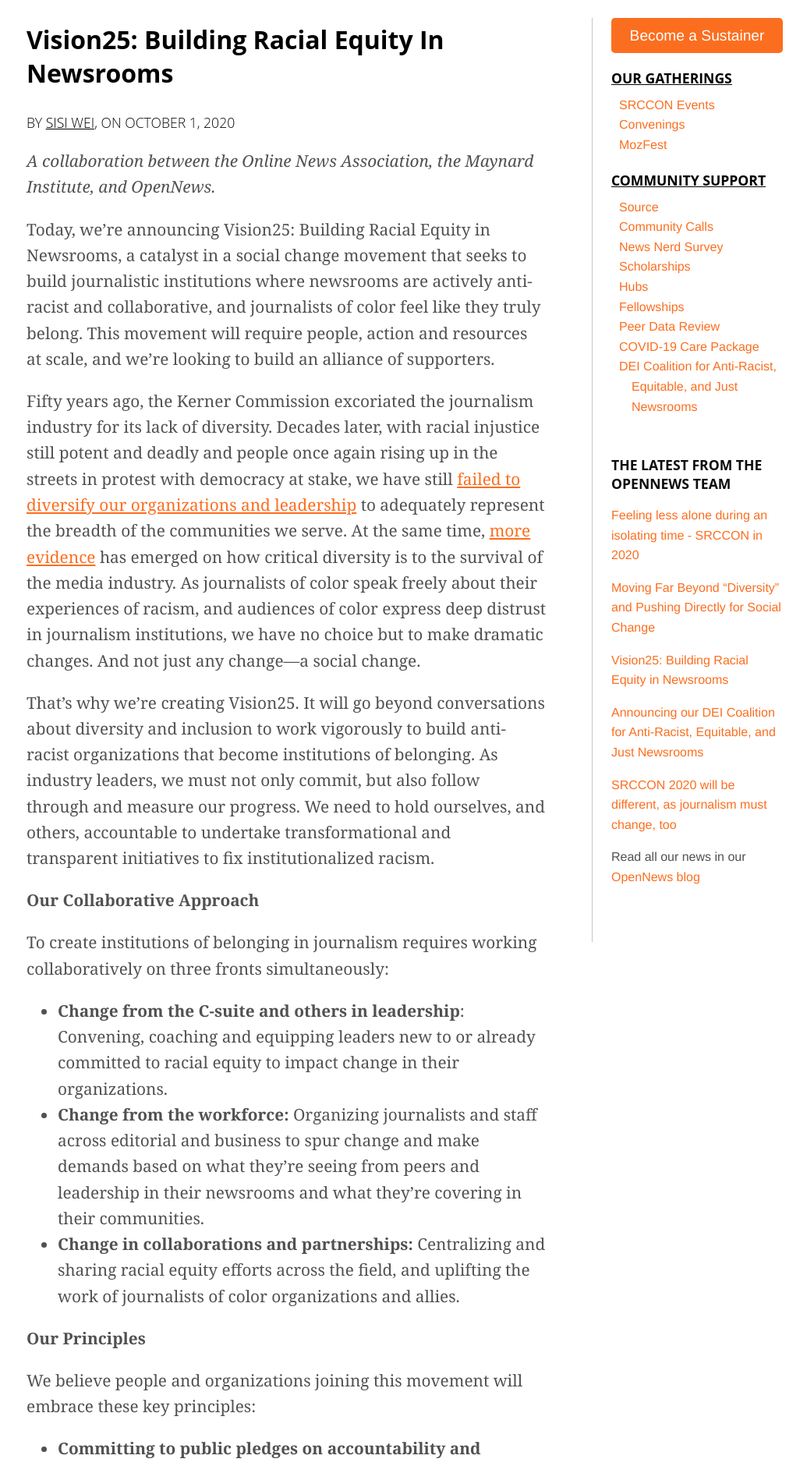
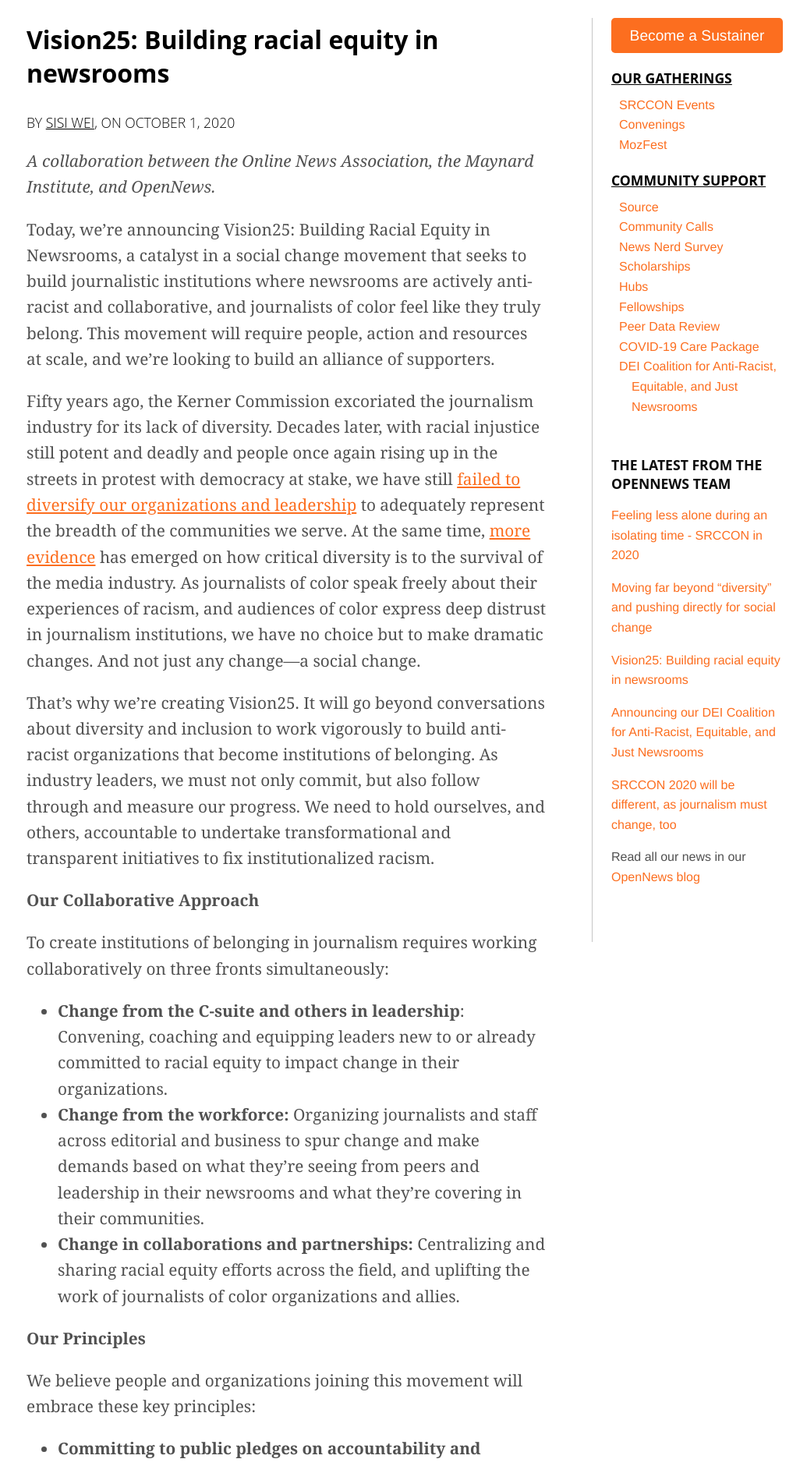
Before and after one commit to OpenNews/opennews-website, a Jekyll site: the page built from _posts/2020-10-01-vision25-building-racial-equity-in-newsrooms.md, in a window 1280 px wide. Shown: the part 433-2313 px from the top of the page at 78% size, without its empty margins (116-1151 px from the left). Built offline with Jekyll 4.4.1, drawn with Linux system fonts in a browser that asks for light colours; nearby versions of some CDN libraries; some web fonts are replaced; comment, search, counter and statistics services are not loaded.

Commit message:
making our headline capitalization style consistent versus sisi's posts being different, but also making sure the style is the same no matter if the headline is on the homepage, at the top of the article, or in the sidebar

```diff
--- a/_layouts/blogpost.html
+++ b/_layouts/blogpost.html
@@ -2,7 +2,7 @@
 layout: layout_new
 ---
 
-<h2>{{ page.title }}</h2>
+<h2 class="headline">{{ page.title }}</h2>
 
 <h3 class="byline">by {{ page.author }}</h3>
 
--- a/_posts/2020-10-01-vision25-building-racial-equity-in-newsrooms.md
+++ b/_posts/2020-10-01-vision25-building-racial-equity-in-newsrooms.md
@@ -1,6 +1,6 @@
 ---
 layout: blogpost
-title: Vision25&colon; Building Racial Equity in Newsrooms
+title: Vision25&colon; Building racial equity in newsrooms
 date: 2020-10-01 12:30
 author: <a href="http://opennews.org/who/">Sisi Wei</a>, on October 1, 2020
 tags: OpenNews, Maynard, ONA, Vision25
--- a/media/css/devices.css
+++ b/media/css/devices.css
@@ -426,6 +426,10 @@
 
 h3.byline {
 	font-weight: 300;
+}
+
+h2.headline {
+	text-transform: none;
 }
 
 #nav {
```
Also changed, not shown: _posts/2020-10-02-moving-far-beyond-diversity-how-vision25-came-together.md (+1 -1 lines).
